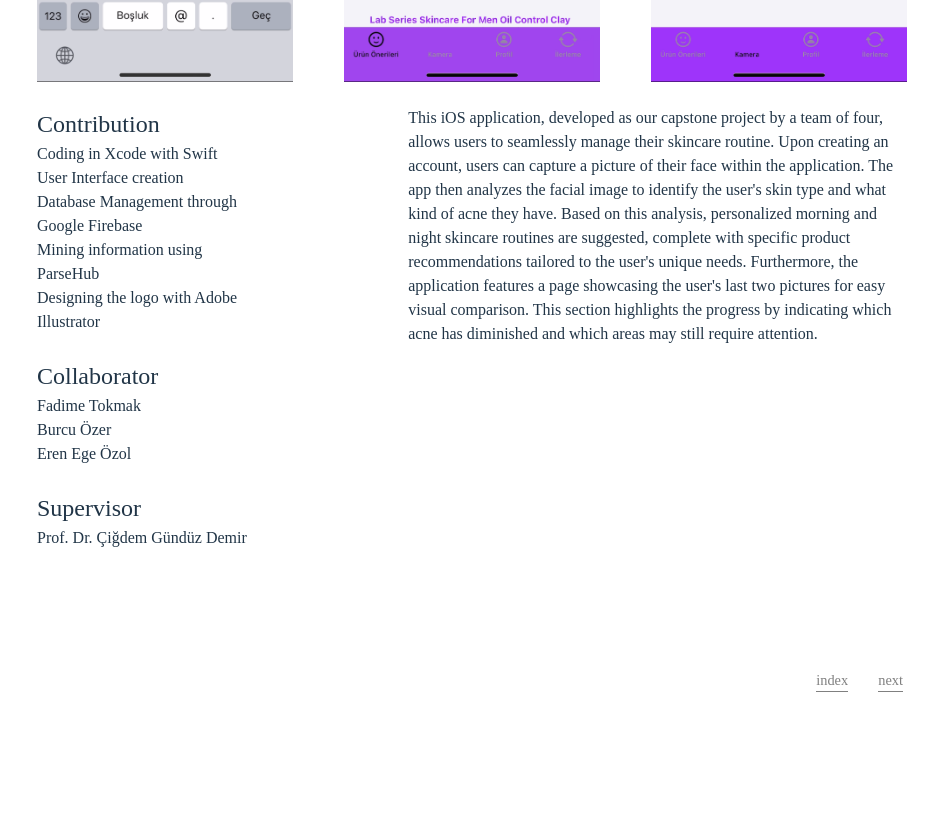
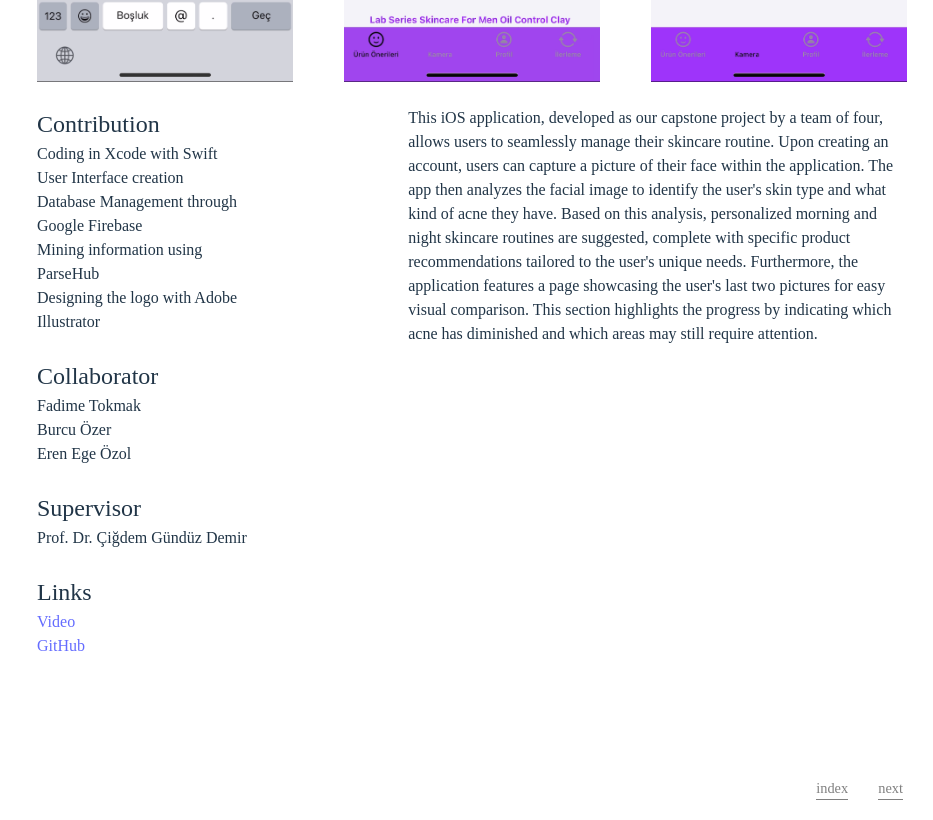
Before and after one commit to makimakimek/melodiPortfolio, a React (Vite) app: page /Skinmate in a window 1280 px wide. Shown: the part 542-1362 px from the top of the page, without its empty margins (347-1280 px from the left). Before the commit the page ends 1254 px from the top, so only its background shows below. Built offline with nearby package versions, Linux system fonts and the light colour scheme; a web font is replaced by a local one.

Commit message:
updates to skinmate's project page

```diff
--- a/src/Skinmate.jsx
+++ b/src/Skinmate.jsx
@@ -134,6 +134,22 @@ function Skinmate() {
                                         </div>
                                     </div>
                                 </div>
+
+                                <div className = "links">
+                                    <div className = "infoTitle">
+                                        Links
+                                    </div>
+
+                                    <div className = "infoFullText">
+                                        <div className = "infoSubText">
+                                            <a href = "https://drive.google.com/file/d/1s3wRORKIWn5ID1-YOpBUF5m7QKy5i326/view" target = "_blank" className = "singularLink">Video</a>
+                                        </div>
+
+                                        <div className = "infoSubText">
+                                            <a href = "https://github.com/eozol17/comp491" target = "_blank" className = "singularLink">GitHub</a>
+                                        </div>
+                                    </div>
+                                </div>
                             </div>
 
                             <div className = "projectParagraph">
```
